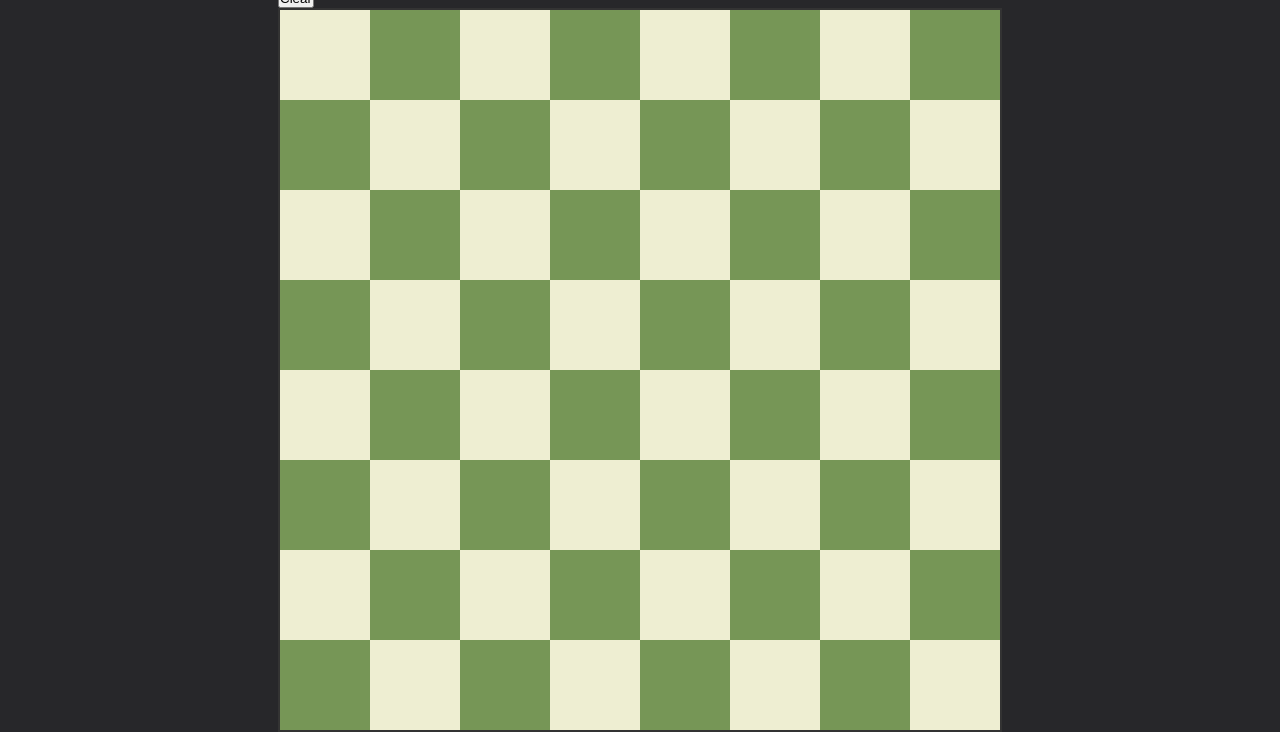
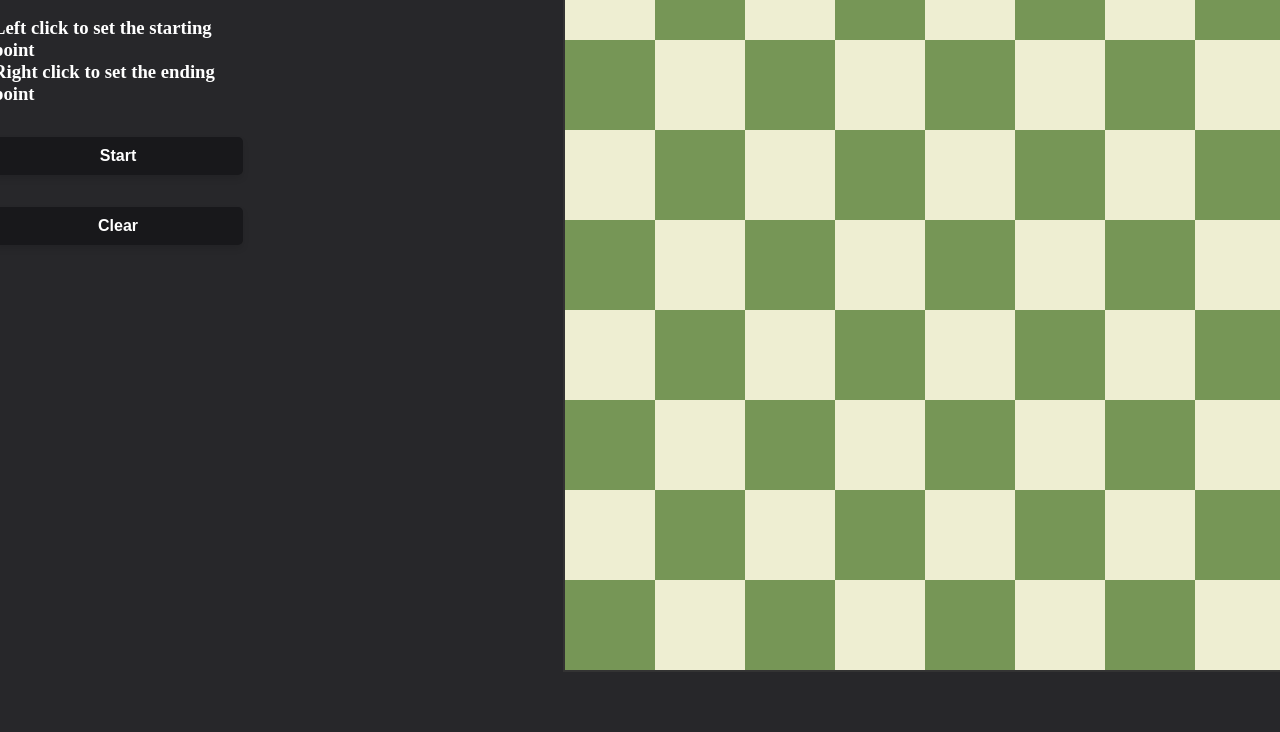
Before and after one commit to coed95/knights-travails, a website built with webpack: page src/index.html in a window 1280 px wide. Shown: the part 90-822 px from the top of the page. After the commit the page ends 800 px from the top, so only its background shows below. Built offline with nearby package versions, Linux system fonts and the light colour scheme.

Commit message:
Update button styling

```diff
--- a/src/styles.css
+++ b/src/styles.css
@@ -11,6 +11,13 @@ body {
     height: 100vh;
     margin: 0;
     background-color: #27272a;
+    color: white;
+}
+
+main {
+    display: flex;
+    justify-content: space-between;
+    gap: 20rem;
 }
 
 #chessboard {
@@ -47,3 +54,34 @@ body {
 .marked {
     background-color: red !important;
 }
+
+#interface {
+    display: flex;
+    flex-direction: column;
+    align-items: center;
+    gap: 2rem;
+}
+
+#controls {
+    text-align: center;
+    margin-top: 20px;
+}
+
+button {
+    background-color: #18181b;
+    color: white;
+    padding: 10px 20px;
+    border: none;
+    border-radius: 5px;
+    font-size: 16px;
+    font-weight: bold;
+    box-shadow: 0 4px 6px rgba(0, 0, 0, 0.1);
+    cursor: pointer;
+    width: 250px;
+    transition: 0.2s ease-in-out;
+}
+
+button:hover {
+    background-color: #44403c;
+    transform: scale(1.15);
+}
```
